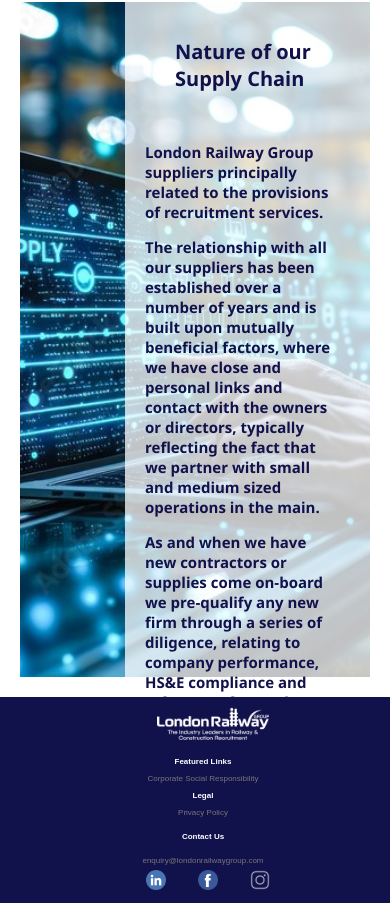
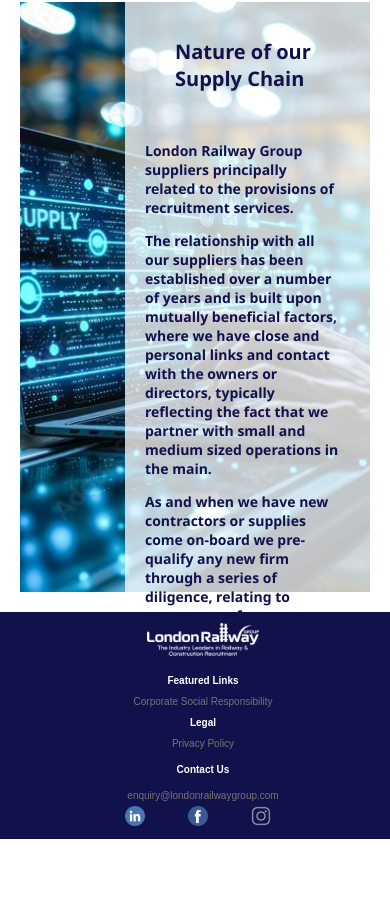
Before and after one commit to amnashahid31/LRG_website, a plain HTML site: page index.html in a window 390 px wide. Shown: the part 1119-2022 px from the top of the page. After the commit the page ends 1958 px from the top, so only its background shows below. Drawn offline with nearby package versions, Linux system fonts and the light colour scheme.

Commit message:
Updated CSS and JS

```diff
--- a/script.js
+++ b/script.js
@@ -1,14 +1,29 @@
 $(document).ready(function() {
+    // Highlight the active nav link based on the current URL
     $('nav a').each(function() {
         if (this.href === window.location.href) {
             $(this).addClass('active');
         }
     });
-});
 
-$(document).ready(function() {
-    $('#mobile-menu').click(function() {
+    // Toggle the mobile menu on click
+    $('#mobile-menu').click(function(event) {
+        event.stopPropagation(); // Prevent the click event from bubbling up to the document
         $('.navbar').toggleClass('active');
         $(this).toggleClass('active');
     });
+
+    // Close the menu if clicking anywhere outside the navbar
+    $(document).click(function(event) {
+        if (!$(event.target).closest('.navbar, #mobile-menu').length) {
+            $('.navbar').removeClass('active');
+            $('#mobile-menu').removeClass('active');
+        }
+    });
+
+    // Optional: Close the menu if tapping on a link inside the navbar (mobile behavior)
+    $('.navbar a').click(function() {
+        $('.navbar').removeClass('active');
+        $('#mobile-menu').removeClass('active');
+    });
 });
--- a/style.css
+++ b/style.css
@@ -345,7 +345,7 @@ footer img {
 }
 
 /* Responsiveness for small mobile devices (320px) */
-@media (max-width: 498px) {
+@media (min-width: 375px) and (max-width: 498px) {
 
     html, body {
         margin: 0;
@@ -418,7 +418,7 @@ footer img {
     footer {
         flex-direction: column;
         text-align: center;
-        font-size: 8px;
+        font-size: 10px;
         padding: 8px;
         width: 100%;
     }
@@ -426,6 +426,8 @@ footer img {
     footer img {
         padding-bottom: 3px;
         max-width: 100%;
+        padding-left: 15px;
+        padding-right: 15px;
     }
 
     .text-overlay h1 {
@@ -456,7 +458,7 @@ footer img {
     }
 
     .text-overlay p{
-        font-size: 15px;
+        font-size: 14px;
         padding-left: 0;
         padding-right: 0;
     }
@@ -464,7 +466,7 @@ footer img {
     .image-cover-section {
         position: relative;
         width: 100%;
-        height: 80vh;
+        height: 70vh;
         overflow: hidden;
         padding-bottom: 20px;
     }
```
